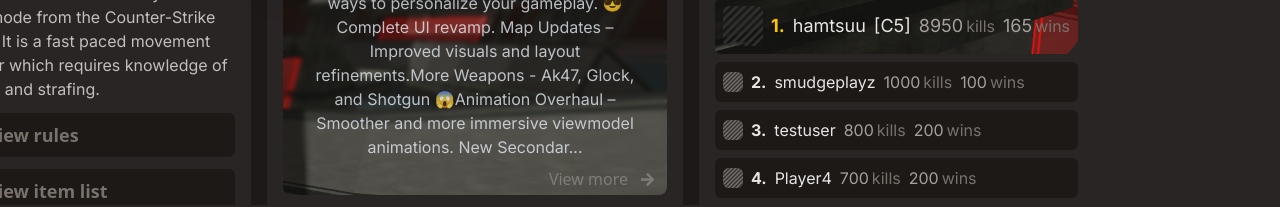
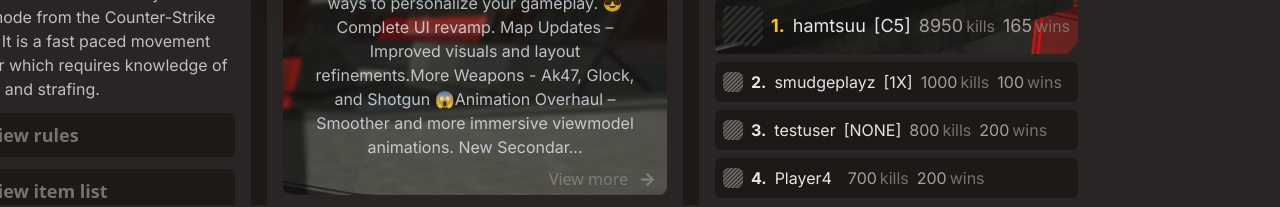
Before and after one commit to hamtsu/combat-surf-web, a Next.js app: page / in a window 1280 px wide. Shown: the part 499-706 px from the top of the page. Built offline with nearby package versions, Linux system fonts and the light colour scheme; no server answers.

Commit message:
update: display clan tags on non first players on leaderboard

```diff
--- a/src/components/Home/LeaderboardPanel.tsx
+++ b/src/components/Home/LeaderboardPanel.tsx
@@ -85,6 +85,7 @@ const LeaderboardPanel = () => {
                   <a href={`/player/${player.id}`} className="text-stone-200 hover:text-amber-300">
                     {player.name}
                   </a>
+                  <p className="text-stone-200">{player.clan}</p>
                   <p className="text-stone-400">{player.career}</p>
                   <span className="text-stone-500 text-base ml-[-5px]">
                     kills
```
